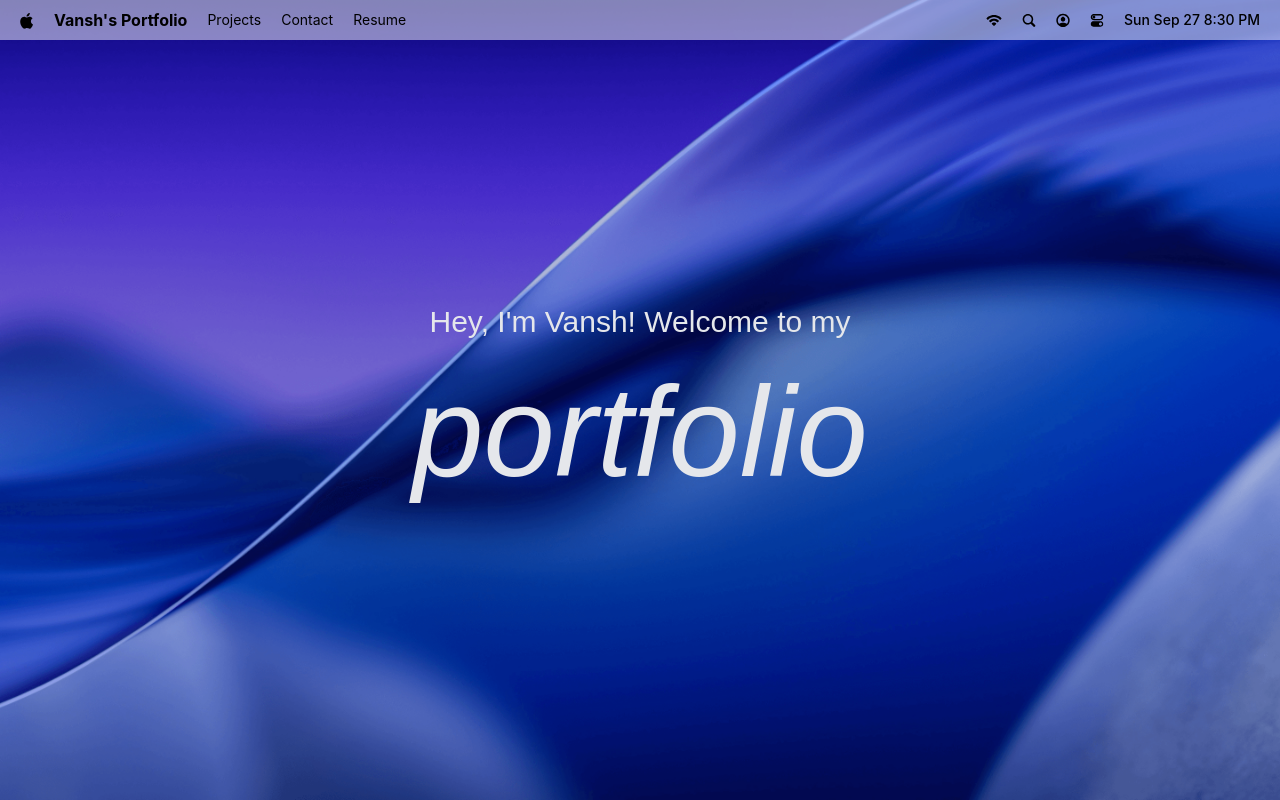
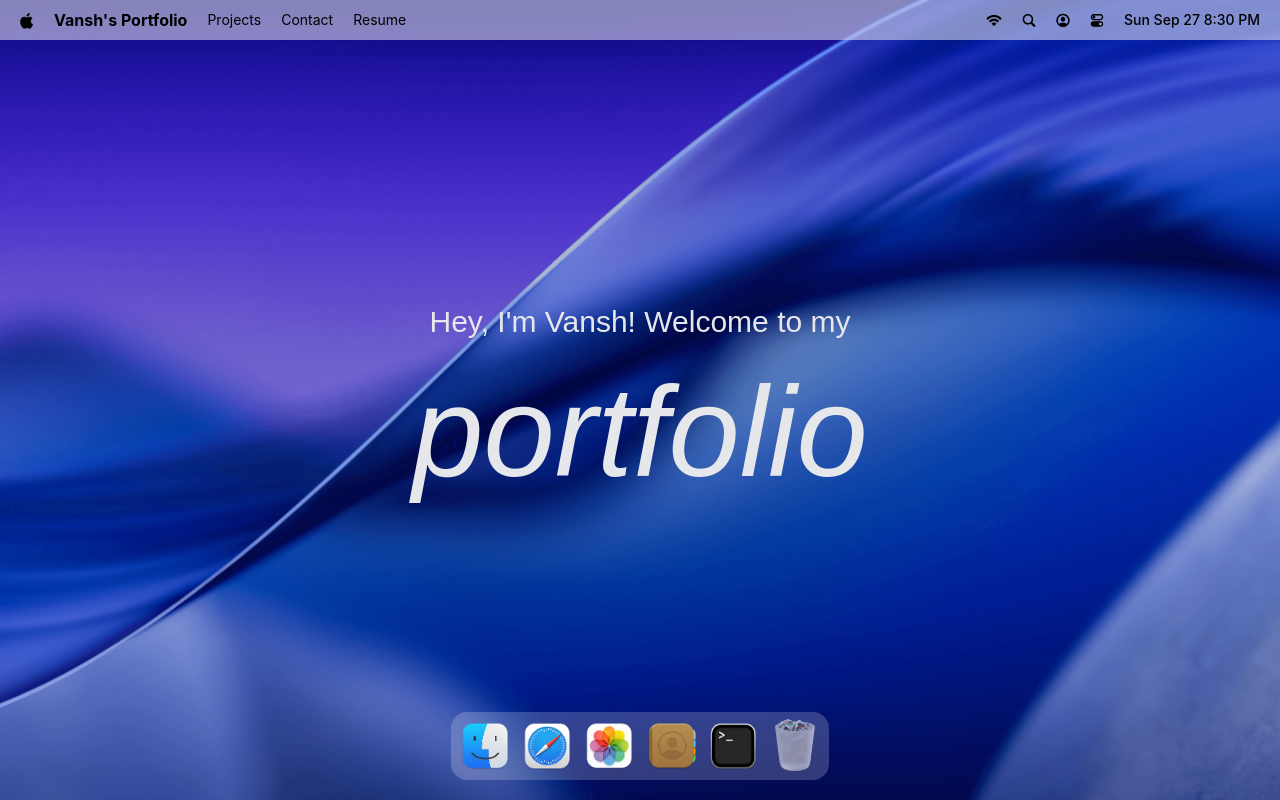
Before and after one commit to vanshjain137/vansh-os, a React (Vite) app: page / in a window 1280 px wide. Built offline with nearby package versions, Linux system fonts and the light colour scheme; a web font is replaced by a local one.

Commit message:
implement dock presentation

```diff
--- a/package.json
+++ b/package.json
@@ -17,6 +17,7 @@
     "lucide-react": "^1.48.0",
     "react": "^19.2.8",
     "react-dom": "^19.2.8",
+    "react-tooltip": "^6.0.8",
     "tailwindcss": "^4.3.3"
   },
   "devDependencies": {
--- a/src/App.jsx
+++ b/src/App.jsx
@@ -1,10 +1,11 @@
-import { Navbar, Welcome } from "#components/index.js"
+import { Dock, Navbar, Welcome } from "#components/index.js"
 
 const App = () => {
   return (
     <main>
       <Navbar/>
       <Welcome/>
+      <Dock/>
     </main>
   )
 }
--- /dev/null
+++ b/src/components/Dock.jsx
@@ -0,0 +1,96 @@
+import { dockApps } from '#constants'
+import { useGSAP } from '@gsap/react'
+import gsap from 'gsap'
+import React, { useRef } from 'react'
+import { Tooltip } from "react-tooltip"
+
+const Dock = () => {
+
+    const dockRef = useRef(null)
+
+    useGSAP(() => {
+        const dock = dockRef.current;
+        if (!dock) return;
+
+        const icons = dock.querySelectorAll(".dock-icon");
+
+        const animateIcons = (mouseX) => {
+            const { left } = dock.getBoundingClientRect();
+
+            icons.forEach((icon) => {
+                const { left: iconLeft, width } = icon.getBoundingClientRect();
+                const center = iconLeft - left + width / 2;
+                const distance = Math.abs(mouseX - center);
+
+                const intensity = Math.exp(-(distance ** 2.5) / 20000);
+
+                gsap.to(icon, {
+                    scale: 1 + 0.25 * intensity,
+                    y: -15 * intensity,
+                    duration: 0.2,
+                    ease: "power1.out"
+                })
+            })
+        }
+
+        const handleMouseMove = (e) => {
+            const { left } = dock.getBoundingClientRect();
+
+            animateIcons(e.clientX - left);
+        }
+
+        const resetIcons = () => icons.forEach((icon) => gsap.to(icon, {
+            scale: 1,
+            y: 0,
+            duration: 0.3,
+            ease: "power1.out"
+        }))
+
+        dock.addEventListener('mousemove', handleMouseMove);
+        dock.addEventListener('mouseleave', resetIcons);
+
+        return () => {
+            dock.removeEventListener("mousemove", handleMouseMove);
+            dock.removeEventListener("mouseleave", resetIcons);
+        }
+    }, [])
+
+
+
+
+    const toggleApp = (app) => {
+        // TODO Implement Open Window Logic
+    }
+
+    return (
+        <section id='dock'>
+            <div ref={dockRef} className='dock-container'>
+                {dockApps.map(({ id, name, icon, canOpen }) => (
+                    <div key={id} className='relative flex justify-center'>
+                        <button
+                            type='button'
+                            className='dock-icon'
+                            aria-label={name}
+                            data-tooltip-id="dock-tooltip"
+                            data-tooltip-content={name}
+                            data-tooltip-delay-show={150}
+                            disabled={!canOpen}
+                            onClick={() => toggleApp({ id, canOpen })}
+                        >
+                            <img
+                                src={`/images/${icon}`}
+                                alt={name}
+                                loading="lazy"
+                                className={canOpen ? '' : 'opacity-60'}
+                            />
+                        </button>
+                    </div>
+                ))}
+
+                <Tooltip id='dock-tooltip' place='top' className='tooltip' />
+            </div>
+        </section>
+    )
+}
+
+export default Dock
--- a/src/components/index.js
+++ b/src/components/index.js
@@ -1,5 +1,7 @@
 import Navbar from "./Navbar.jsx";
 import Welcome from "./Welcome.jsx";
+import Dock from "./Dock.jsx";
 
 
-export  {Navbar, Welcome}
+
+export  {Navbar, Welcome, Dock}
```
Also changed, not shown: 1 other file (tests, documents, lock files or other folders).
